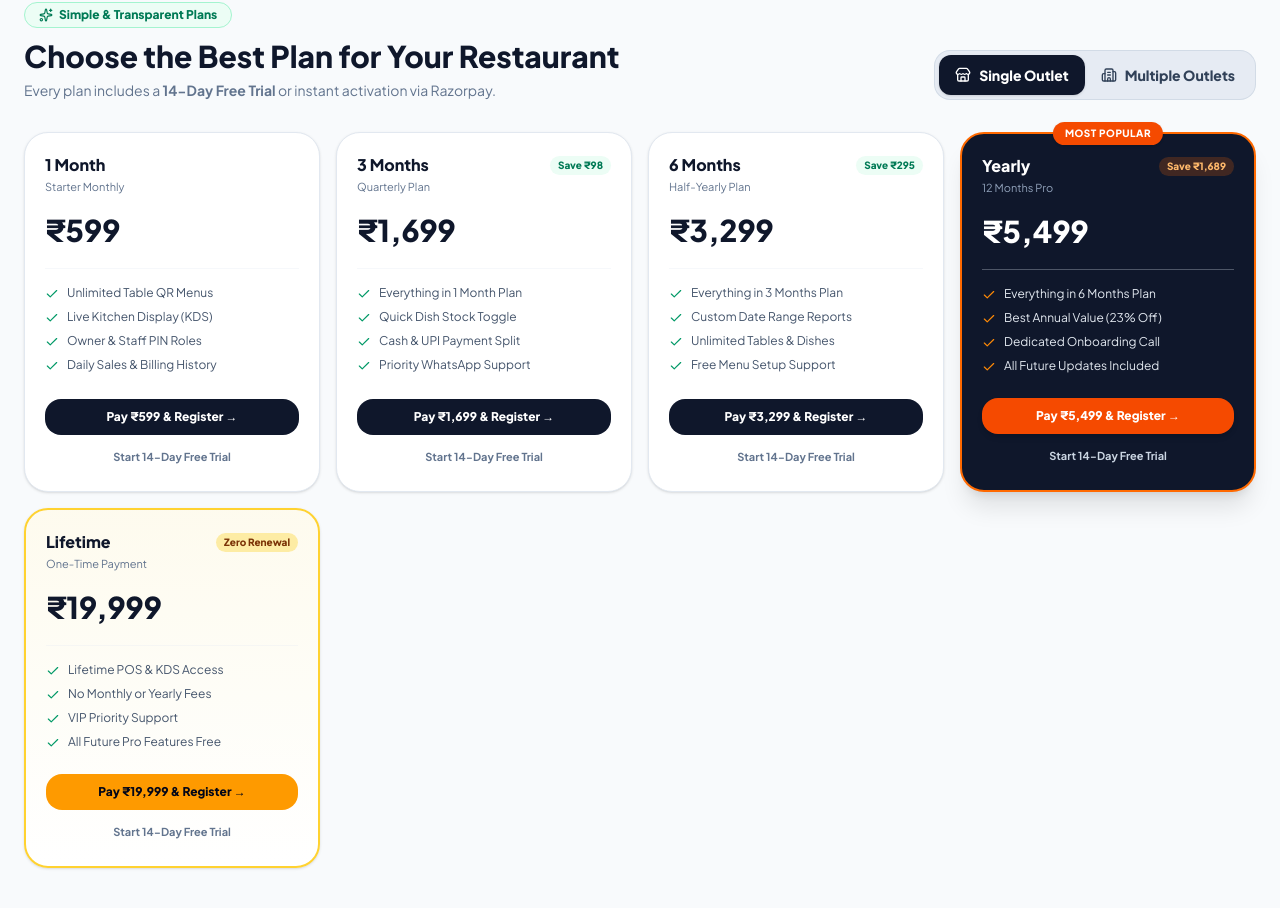
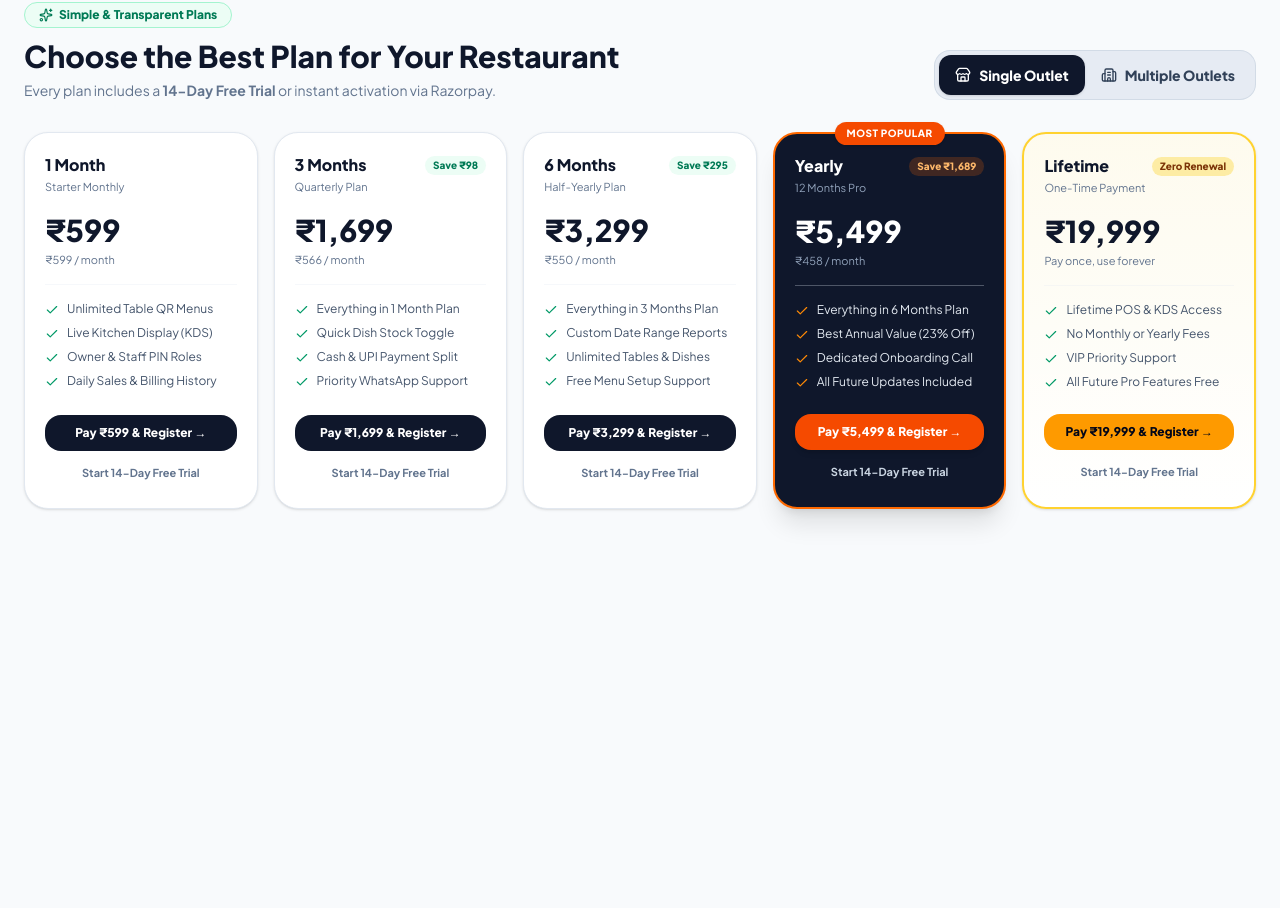
Before and after one commit to DASHISH498/restro-sync, a Next.js app: page / in a window 1280 px wide. Shown: the part 956-1864 px from the top of the page. After the commit the page ends 1545 px from the top, so only its background shows below. Built offline with nearby package versions, Linux system fonts and the light colour scheme; no server answers; the database is empty.

Commit message:
verel build issue fix

```diff
--- a/app/page.tsx
+++ b/app/page.tsx
@@ -45,6 +45,7 @@ interface PricingPlan {
   duration: string;
   subtitle: string;
   price: string;
+  perMonth?: string;
   amount: number;
   durationDays: number;
   badge: string | null;
@@ -58,6 +59,7 @@ const SINGLE_OUTLET_PLANS: PricingPlan[] = [
     duration: '1 Month',
     subtitle: 'Starter Monthly',
     price: '₹599',
+    perMonth: '₹599 / month',
     amount: 599,
     durationDays: 30,
     badge: null,
@@ -74,6 +76,7 @@ const SINGLE_OUTLET_PLANS: PricingPlan[] = [
     duration: '3 Months',
     subtitle: 'Quarterly Plan',
     price: '₹1,699',
+    perMonth: '₹566 / month',
     amount: 1699,
     durationDays: 90,
     badge: 'Save ₹98',
@@ -90,6 +93,7 @@ const SINGLE_OUTLET_PLANS: PricingPlan[] = [
     duration: '6 Months',
     subtitle: 'Half-Yearly Plan',
     price: '₹3,299',
+    perMonth: '₹550 / month',
     amount: 3299,
     durationDays: 180,
     badge: 'Save ₹295',
@@ -106,6 +110,7 @@ const SINGLE_OUTLET_PLANS: PricingPlan[] = [
     duration: 'Yearly',
     subtitle: '12 Months Pro',
     price: '₹5,499',
+    perMonth: '₹458 / month',
     amount: 5499,
     durationDays: 365,
     badge: 'Save ₹1,689',
@@ -122,6 +127,7 @@ const SINGLE_OUTLET_PLANS: PricingPlan[] = [
     duration: 'Lifetime',
     subtitle: 'One-Time Payment',
     price: '₹19,999',
+    perMonth: 'Pay once, use forever',
     amount: 19999,
     durationDays: 36500,
     badge: 'Zero Renewal',
@@ -135,12 +141,14 @@ const SINGLE_OUTLET_PLANS: PricingPlan[] = [
   },
 ];
 
+// Same 5 durations as Single Outlet, priced ~7% below reference tiers
 const MULTIPLE_OUTLET_PLANS: PricingPlan[] = [
   {
     id: 'multi_1_month',
     duration: '1 Month',
     subtitle: 'Multi-Outlet Monthly',
     price: '₹1,115',
+    perMonth: '₹1,115 / month',
     amount: 1115,
     durationDays: 30,
     badge: '7% Below Market',
@@ -157,6 +165,7 @@ const MULTIPLE_OUTLET_PLANS: PricingPlan[] = [
     duration: '3 Months',
     subtitle: 'Multi-Outlet Quarterly',
     price: '₹11,159',
+    perMonth: '₹3,720 / month',
     amount: 11159,
     durationDays: 90,
     badge: '7% Below ₹12k Tier',
@@ -173,6 +182,7 @@ const MULTIPLE_OUTLET_PLANS: PricingPlan[] = [
     duration: '6 Months',
     subtitle: 'Multi-Outlet Half-Yearly',
     price: '₹18,599',
+    perMonth: '₹3,100 / month',
     amount: 18599,
     durationDays: 180,
     badge: '7% Below ₹20k Tier',
@@ -189,6 +199,7 @@ const MULTIPLE_OUTLET_PLANS: PricingPlan[] = [
     duration: 'Yearly',
     subtitle: 'Multi-Outlet 12 Months',
     price: '₹27,899',
+    perMonth: '₹2,325 / month',
     amount: 27899,
     durationDays: 365,
     badge: '7% Below ₹30k Tier',
@@ -205,6 +216,7 @@ const MULTIPLE_OUTLET_PLANS: PricingPlan[] = [
     duration: 'Lifetime',
     subtitle: 'Multi-Outlet One-Time',
     price: '₹37,199',
+    perMonth: 'Pay once, use forever',
     amount: 37199,
     durationDays: 36500,
     badge: '7% Below ₹40k Tier',
@@ -938,11 +950,7 @@ export default function HomePage() {
             </div>
           )}
 
-          <div
-            className={`grid grid-cols-1 sm:grid-cols-2 ${
-              pricingTab === 'single' ? 'lg:grid-cols-4' : 'lg:grid-cols-4'
-            } gap-4`}
-          >
+          <div className="grid grid-cols-1 sm:grid-cols-2 lg:grid-cols-5 gap-4">
             {displayedPlans.map((plan) => {
               const isLifetime = plan.id.includes('lifetime');
               return (
@@ -994,7 +1002,7 @@ export default function HomePage() {
                           plan.popular ? 'text-slate-400' : 'text-slate-500'
                         }`}
                       >
-                        {plan.perMonth}
+                        {plan.perMonth || `${plan.duration} Plan`}
                       </span>
                     </div>
 
```
